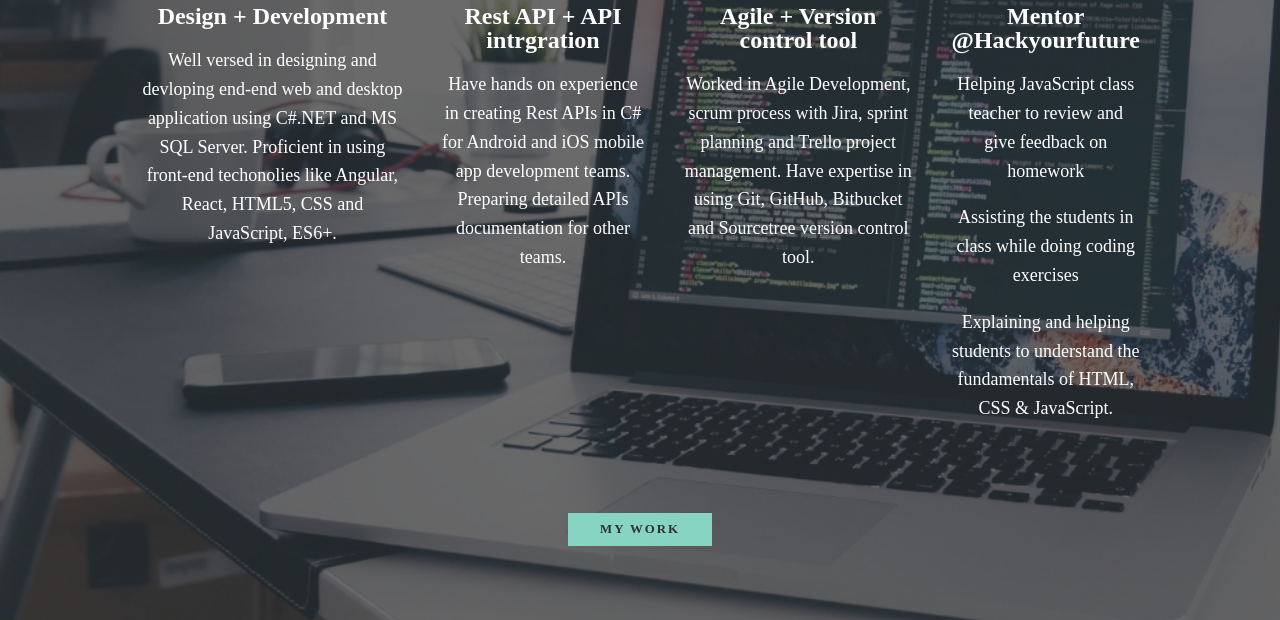
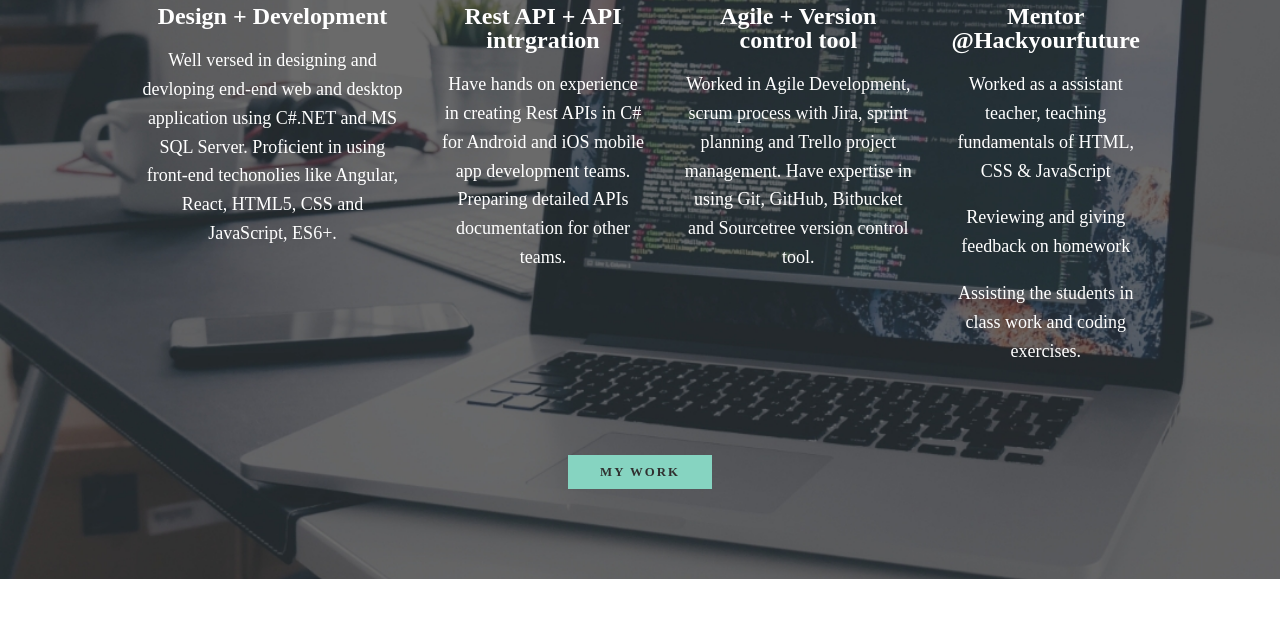
Before and after one commit to Ashwini-Metgudmath/portfolio, a plain HTML site: page index.html in a window 1280 px wide. Shown: the part 639-1259 px from the top of the page. Drawn offline with nearby package versions, Linux system fonts and the light colour scheme.

Commit message:
Update index.html
updated HYF work experience

```diff
--- a/index.html
+++ b/index.html
@@ -64,9 +64,9 @@
             </div> <!--  / service -->
             <div class="service">
                 <h3>Mentor @Hackyourfuture</h3>
-                <p>Helping JavaScript class teacher to review and give feedback on homework</p>
-                <p>Assisting the students in class while doing coding exercises</p>
-                <p>Explaining and helping students to understand the fundamentals of HTML, CSS & JavaScript.</p>
+                <p>Worked as a assistant teacher, teaching fundamentals of HTML, CSS & JavaScript</p>
+                <p>Reviewing and giving feedback on homework</p>
+                <p>Assisting the students in class work and coding exercises.</p>
                 </p>
             </div> <!--  / service -->
         </div>
```
